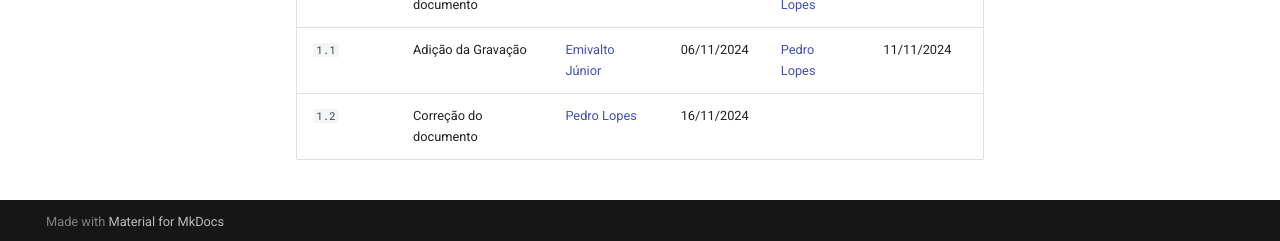
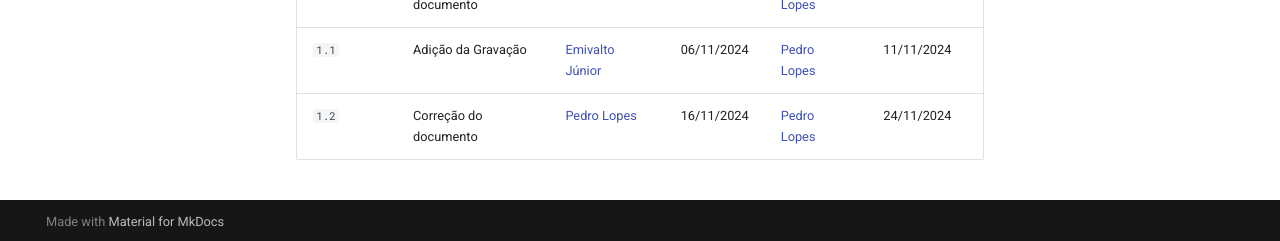
Before and after one commit to Requisitos-de-Software/2024.2-MeuSUSDigital, an MkDocs documentation site: the page built from docs/atas/ata01.md, in a window 1280 px wide and 900 px high, scrolled down 1174 px. Shown: the part 656-897 px from the top of the window. Built offline with MkDocs 1.6.1 and Material for MkDocs 9.7.7, drawn with Linux system fonts in a browser that asks for light colours.

Commit message:
Update ata01.md

```diff
--- a/docs/atas/ata01.md
+++ b/docs/atas/ata01.md
@@ -55,4 +55,4 @@
 |--------|-----------|-------|------|---------|-----------------|
 |  `1.0`  | Criação do documento | [João Pedro](https://github.com/JoosPerro) | 30/10/2024 | [Pedro Lopes](https://github.com/pLopess) | 05/11/2024 |
 |  `1.1`  | Adição da Gravação |[Emivalto Júnior](https://github.com/EmivaltoJrr)| 06/11/2024 | [Pedro Lopes](https://github.com/pLopess) | 11/11/2024 |
-|  `1.2`  | Correção do documento | [Pedro Lopes](https://github.com/pLopess) | 16/11/2024 |  | |
+|  `1.2`  | Correção do documento | [Pedro Lopes](https://github.com/pLopess) | 16/11/2024 | [Pedro Lopes](https://github.com/pLopess) | 24/11/2024 |
```
